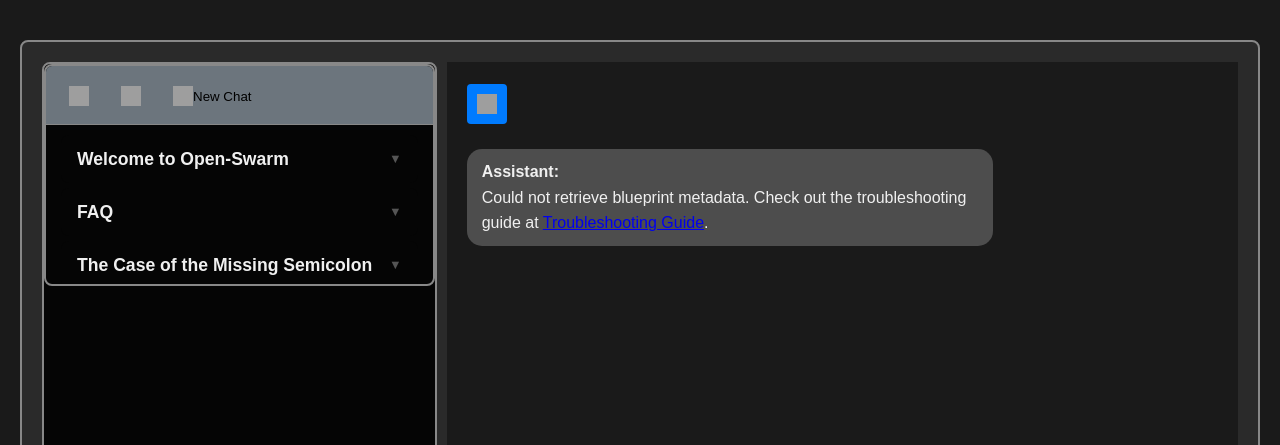
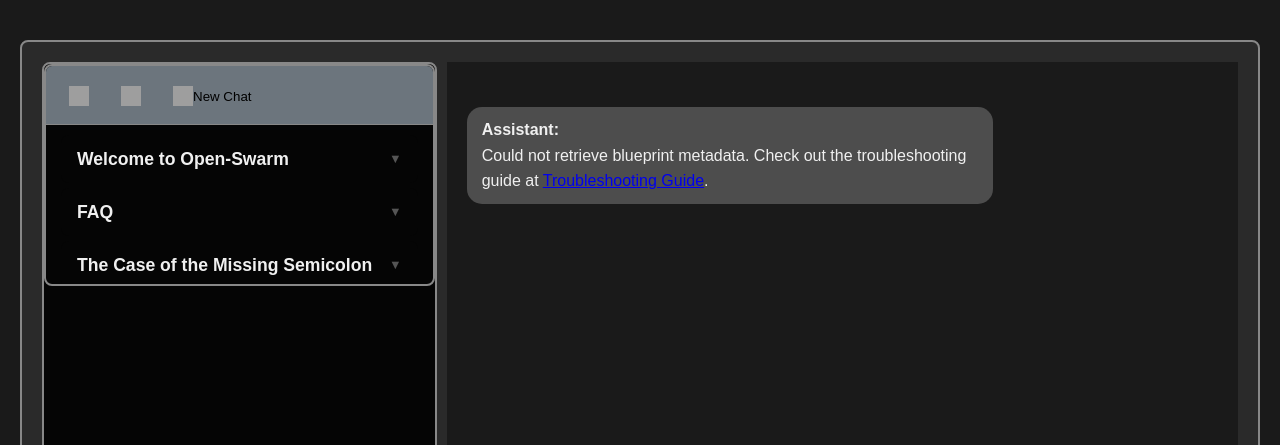
Before and after one commit to mkc909/open-swarm-mcp, a Django app: template src/swarm/templates/rest_mode/blueprint_page.html in a window 1280 px wide. Shown: the top 445 px of the page. Run offline with Django 4.2, Linux system fonts and the light colour scheme; the template is opened without the code that fills it, so the values that code supplies are empty; some libraries are stand-ins or nearby versions; grey boxes are pictures that could not be loaded.

Commit message:
refactor: rename chat history toggle button and adjust display property

```diff
--- a/src/swarm/templates/rest_mode/components/main_chat_pane.html
+++ b/src/swarm/templates/rest_mode/components/main_chat_pane.html
@@ -2,10 +2,11 @@
 <div class="main-pane">
 
     <div>
-        <button class="input-button chat-history-button" id="chatHistoryToggleButton" aria-label="Toggle Chat History">
+        <button class="input-button chat-history-button" aria-label="Toggle Chat History" id="chatHistoryToggleButtonVisible" style="display: none;">
             <img src="{% static 'contrib/tabler-icons/layout-sidebar-left-expand.svg' %}" alt="Chat History">
         </button>
     </div>
+
 
     <!-- Quick Prompts -->
     <div id="quickPromptsContainer" class="quick-prompts-container"></div>
```
